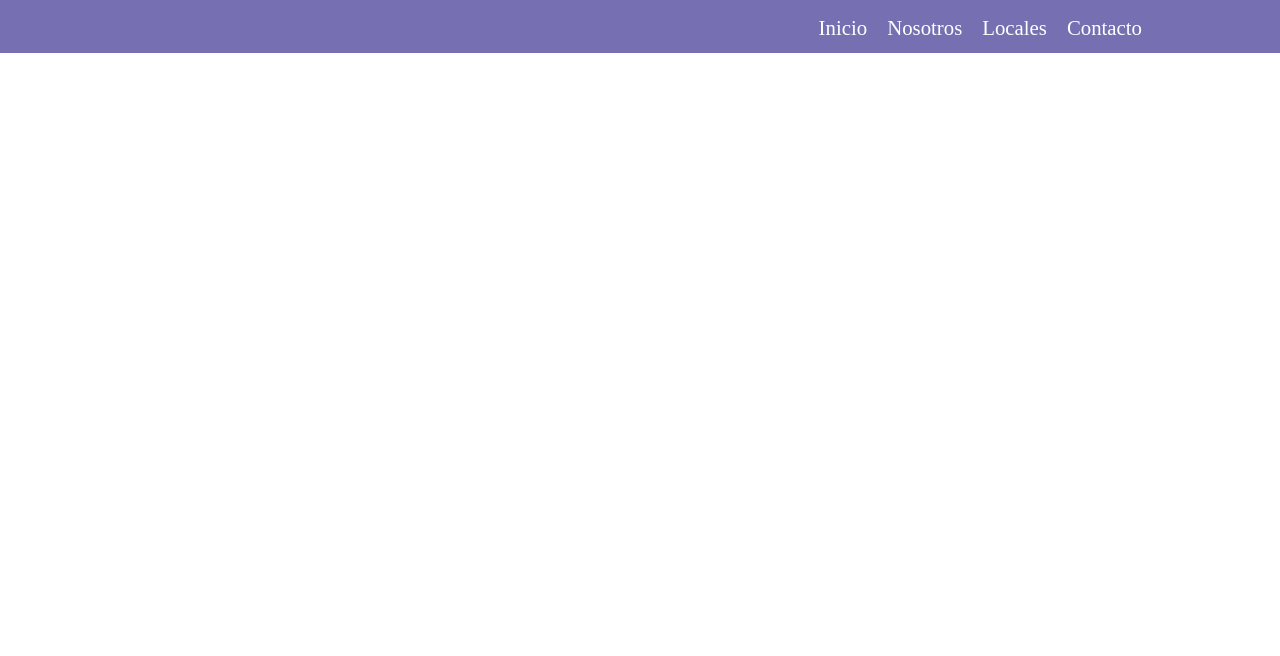
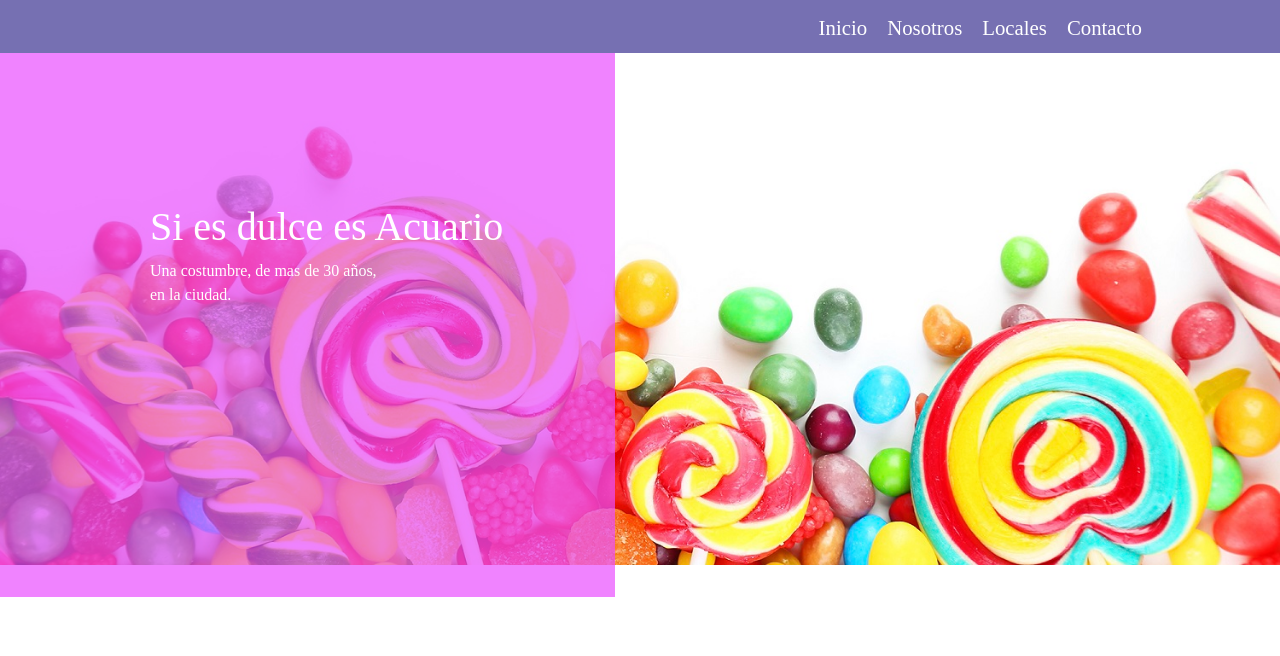
Before and after one commit to ignaciorumbodesk/acuario, a plain HTML site: page index.html in a window 1280 px wide. Drawn offline with nearby package versions, Linux system fonts and the light colour scheme; a web font is replaced by a local one.

Commit message:
Hero realizado

```diff
--- a/css/style.css
+++ b/css/style.css
@@ -55,3 +55,26 @@
 /*********************/
 /*********************/
 /*********************/
+
+.hero {
+    background-image: url(../img/1.jpg);
+    background-repeat: no-repeat;
+    background-size: 100%;
+    height: 600px;
+    color: #ffffff;
+}
+
+.transparentColor {
+    background-color: rgba(234, 79, 255, 0.7);
+    position: absolute;
+    top: 53px;
+    left: 0;
+    width: 615px;
+    height: 544px;
+}
+
+.text {
+    font-family: 'Futura Bk BT';
+    padding-top: 150px;
+    padding-left: 150px;
+}
--- a/index.html
+++ b/index.html
@@ -20,8 +20,12 @@
     </div>
   </nav>
   <div class="hero">
-    <h1></h1>
-    <p></p>
+    <div class="transparentColor">
+      <div class="text">
+        <h1>Si es dulce es Acuario</h1>
+        <p>Una costumbre, de mas de 30 años, <br> en la ciudad. </p>
+      </div>
+    </div>
   </div>
 <!-- Inicio / -->
 <!-- Contacto -->
```
